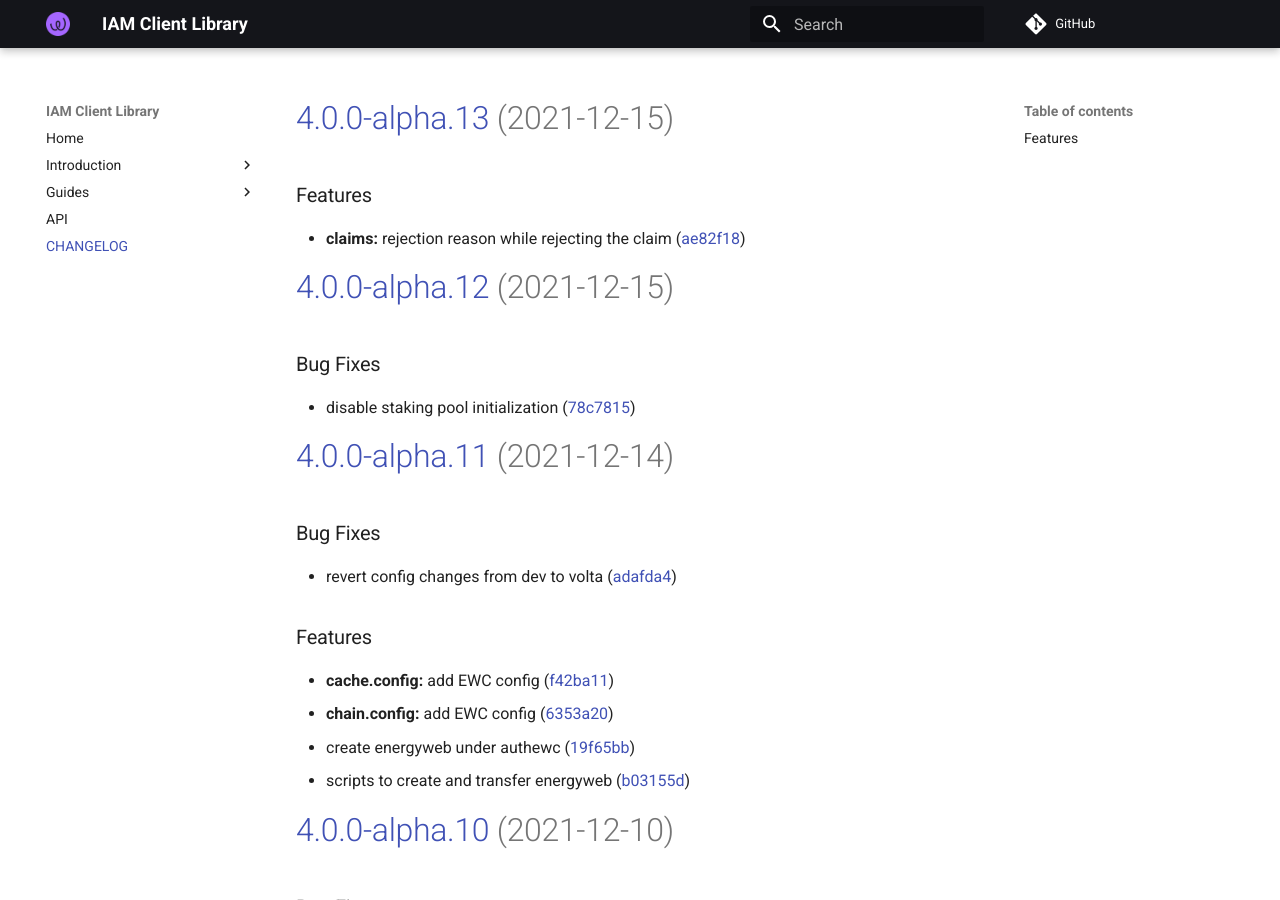
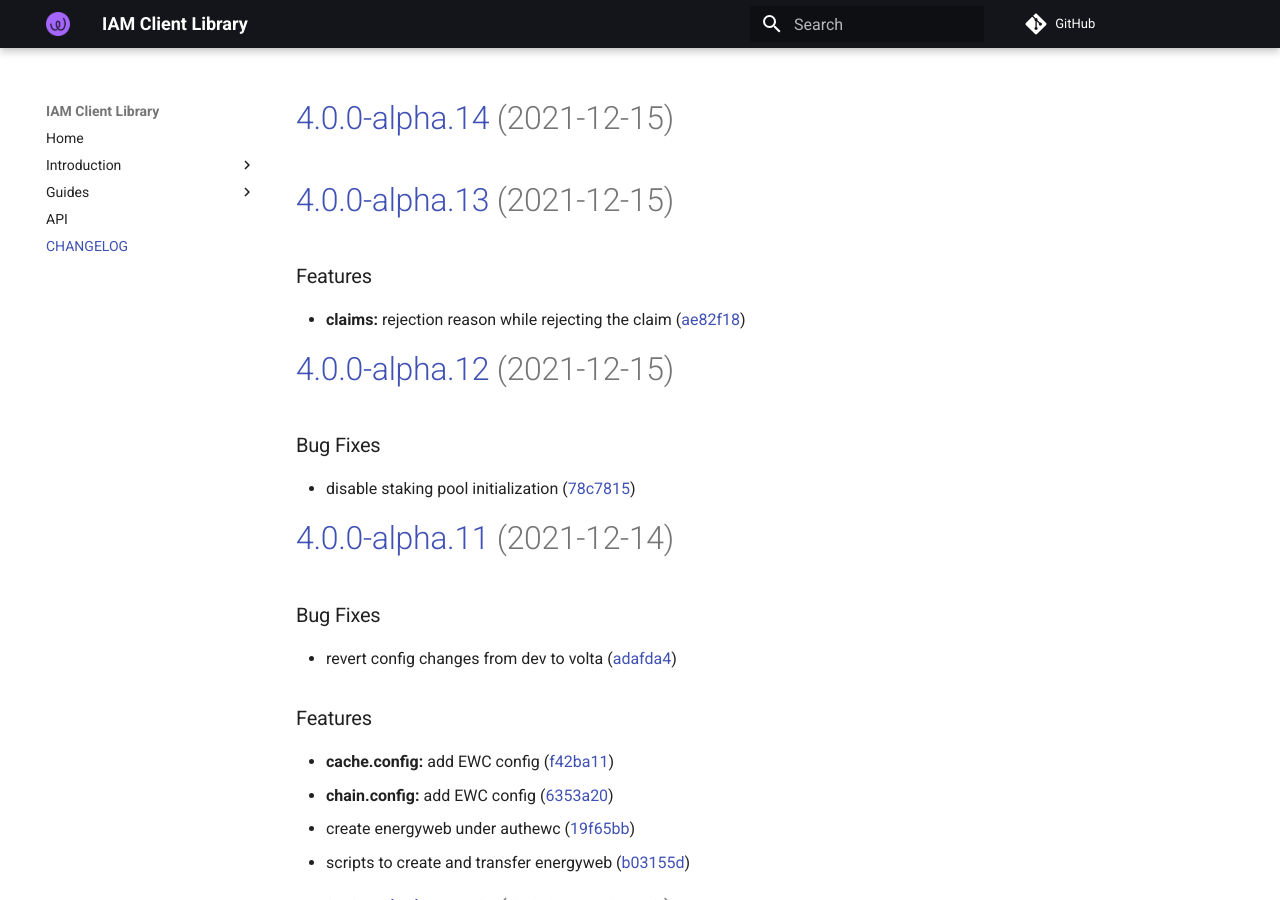
Before and after one commit to energywebfoundation/iam-client-lib, an MkDocs documentation site: the page built from docs/CHANGELOG.md, in a window 1280 px wide and 900 px high. Built offline with MkDocs 1.6.1 and Material for MkDocs 9.7.7, drawn with Linux system fonts in a browser that asks for light colours; comment, search, counter and statistics services are not loaded.

Commit message:
chore(release): 4.0.0-alpha.14 [skip ci]
# [4.0.0-alpha.14](https://github.com/energywebfoundation/iam-client-lib/compare/v4.0.0-alpha.13...v4.0.0-alpha.14) (2021-12-15)

```diff
--- a/docs/CHANGELOG.md
+++ b/docs/CHANGELOG.md
@@ -1,3 +1,5 @@
+# [4.0.0-alpha.14](https://github.com/energywebfoundation/iam-client-lib/compare/v4.0.0-alpha.13...v4.0.0-alpha.14) (2021-12-15)
+
 # [4.0.0-alpha.13](https://github.com/energywebfoundation/iam-client-lib/compare/v4.0.0-alpha.12...v4.0.0-alpha.13) (2021-12-15)
 
 
--- a/package.json
+++ b/package.json
@@ -1,6 +1,6 @@
 {
     "name": "iam-client-lib",
-    "version": "4.0.0-alpha.13",
+    "version": "4.0.0-alpha.14",
     "description": "Library for Decentralized Identity and Access Management",
     "main": "dist/index.js",
     "module": "dist/index.esm.js",
```
